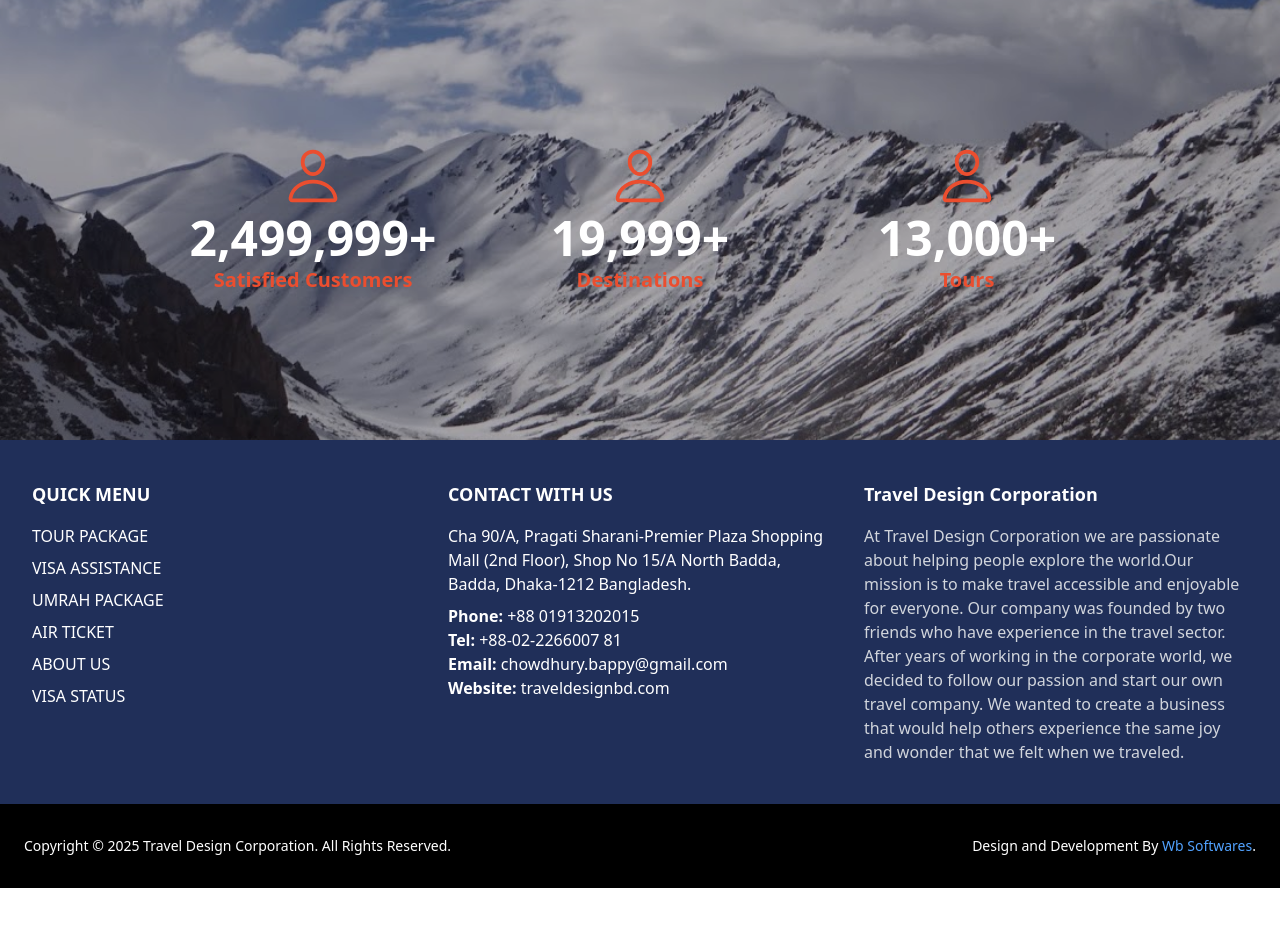
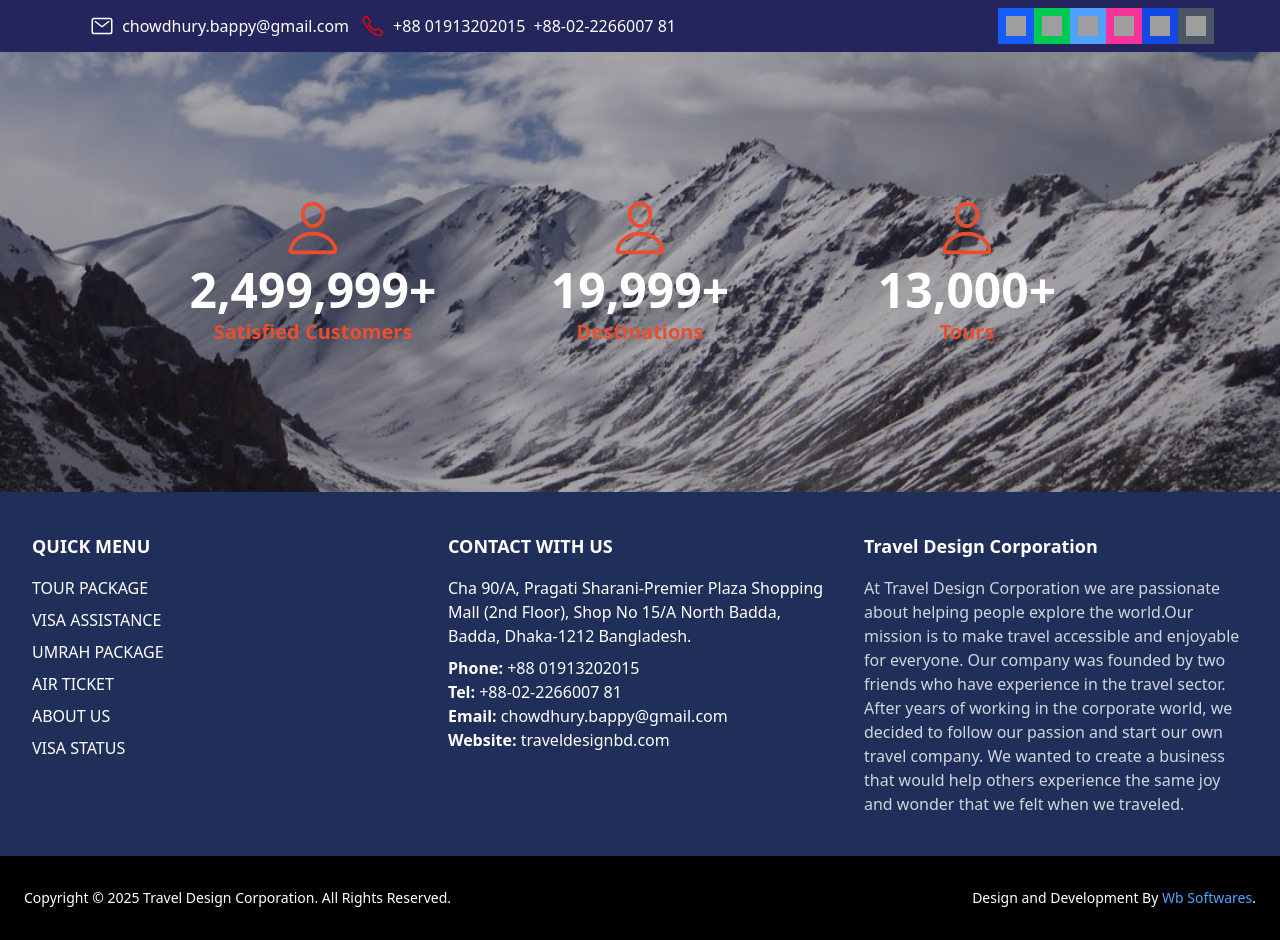
Before and after one commit to himel1625/Travel-Design, a plain HTML site: page index.html in a window 1280 px wide. Shown: the top 940 px of the page. Before the commit the page ends 888 px from the top, so only its background shows below. Drawn offline with nearby package versions, Linux system fonts and the light colour scheme; grey boxes are pictures that could not be loaded.

Commit message:
Added responsive contact header with social media icons

```diff
--- a/index.html
+++ b/index.html
@@ -18,8 +18,59 @@
 <body class="w-full h-full">
   <header>
 
+
+    <div class="w-full bg-[#24255d] hidden  md:block  lg:block">
+      <div class="flex justify-between items-center p-2 text-white container mx-auto w-10/11 ">
+        <div class="flex items-center mx-6 gap-3">
+          <div class="flex items-center justify-center space-x-2">
+
+            <ion-icon class="text-white text-2xl" name="mail-outline"></ion-icon>
+
+            <a href="mailto:chowdhury.bappy@gmail.com" class="hover:underline fort-bold">chowdhury.bappy@gmail.com</a>
+          </div>
+          <div class="flex items-center  justify-center space-x-2">
+
+            <ion-icon class="text-red-600 text-2xl" name="call-outline"></ion-icon>
+            <div class="fort-bold">+88 01913202015</div>
+            <div class="fort-bold">+88-02-2266007 81</div>
+          </div>
+        </div>
+
+        <div class="flex space-x-0">
+          <div class="bg-blue-600 p-2">
+            <a href="#"><img src="https://cdn-icons-png.flaticon.com/512/733/733547.png" class="w-5 h-5"
+                alt="Facebook"></a>
+          </div>
+          <div class="bg-green-500 p-2">
+            <a href="#"><img src="https://cdn-icons-png.flaticon.com/512/733/733585.png" class="w-5 h-5"
+                alt="WhatsApp"></a>
+          </div>
+          <div class="p-2 bg-blue-400 ">
+            <a href="#"><img src="https://cdn-icons-png.flaticon.com/512/733/733579.png" class="w-5 h-5 bg-white"
+                alt="Twitter"></a>
+          </div>
+          <div class="bg-pink-500 p-2">
+            <a href="#"><img src="https://cdn-icons-png.flaticon.com/512/733/733558.png" class="w-5 h-5"
+                alt="Instagram"></a>
+          </div>
+          <div class="bg-blue-700 p-2">
+            <a href="#"><img src="https://cdn-icons-png.flaticon.com/512/733/733561.png" class="w-5 h-5"
+                alt="LinkedIn"></a>
+          </div>
+          <div class="bg-gray-600 p-2">
+            <a href="#"><img src="https://cdn-icons-png.flaticon.com/512/732/732200.png" class="w-5 h-5"
+                alt="Email"></a>
+          </div>
+        </div>
+      </div>
+    </div>
+
+
   </header>
+
+
   <main>
+    <!-- Responsive Banner Section -->
     <div class="bg-gray-900 text-white">
       <div class="relative w-full h-[420px] sm:h-[350px] md:h-[380px] lg:h-[440px] overflow-hidden">
         <!-- Image with black overlay -->
@@ -55,10 +106,10 @@
       </div>
     </div>
     </div>
+    <!-- Map section -->
+    <div>
 
-
-
-
+    </div>
 
   </main>
 
```
